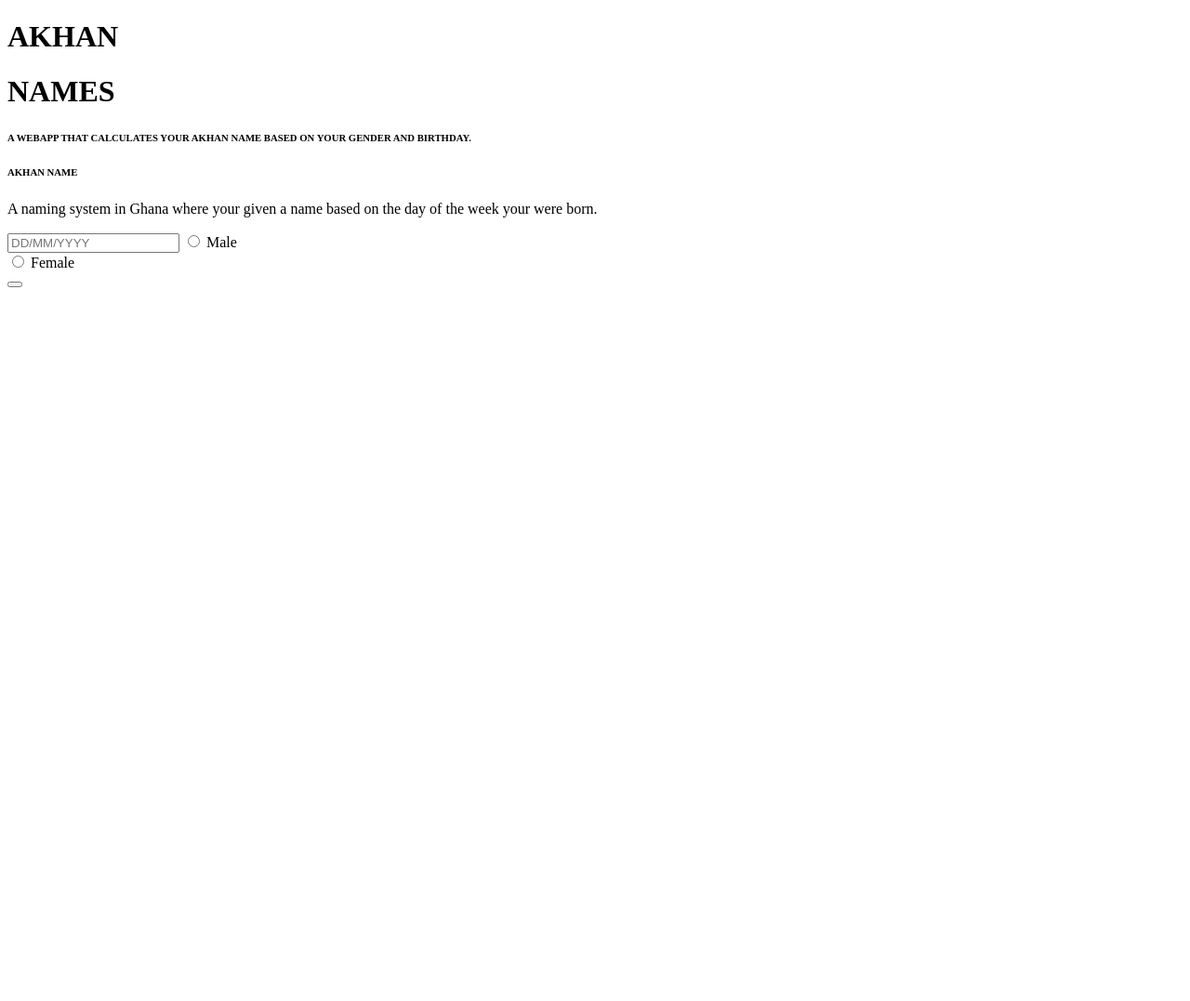
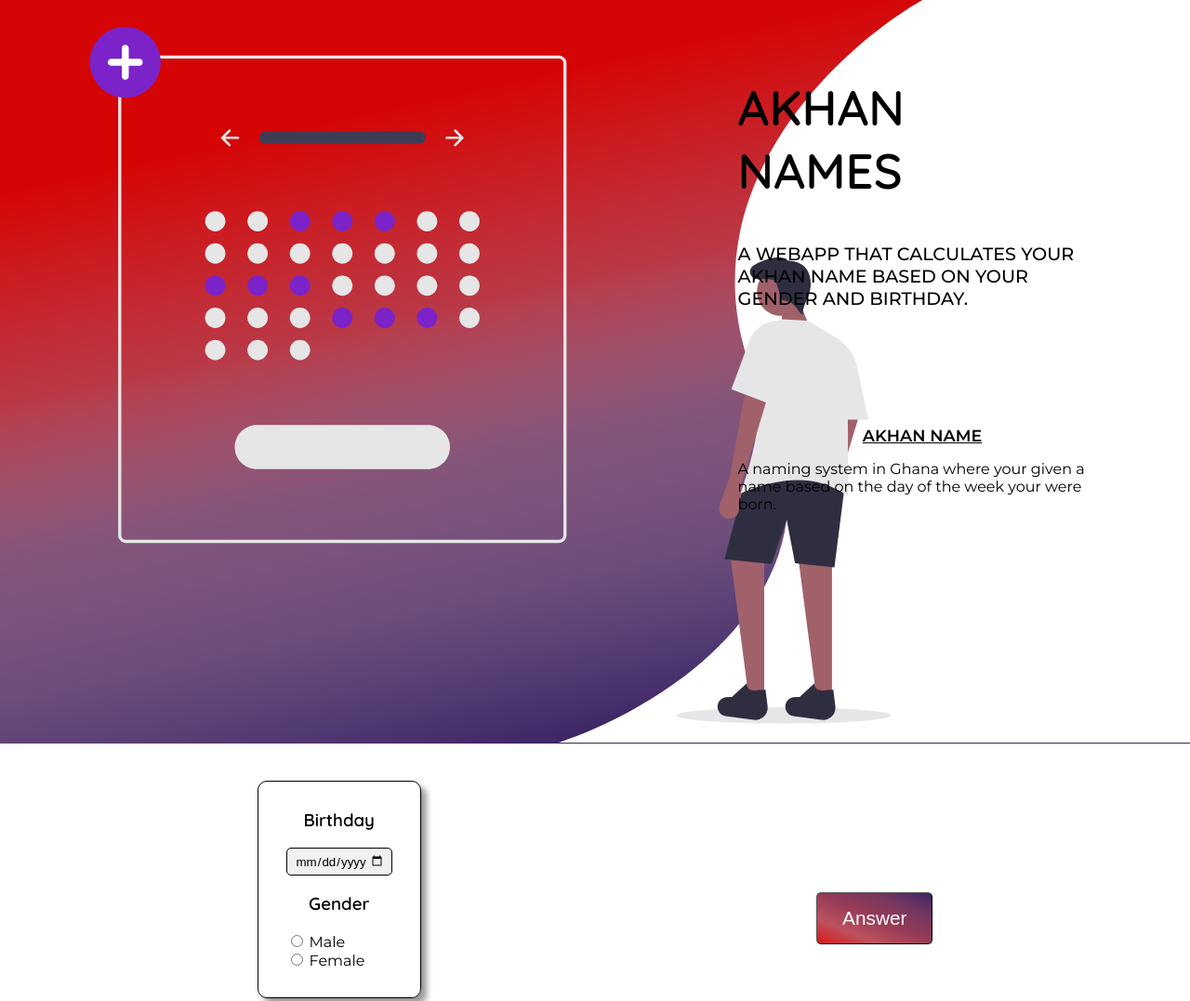
Before and after one commit to reilly-codes/Akhan-WA, a website: page index.html in a window 1280 px wide. Shown: the top 1077 px of the page at 93% size. Before the commit the page ends 800 px from the top, so only its background shows below. Drawn offline with Linux system fonts and the light colour scheme.

Commit message:
CSS finished

```diff
--- /dev/null
+++ b/css/style.css
@@ -0,0 +1,124 @@
+html {
+  padding: 0;
+  margin: 0;
+}
+
+body {
+  width: 100%;
+  padding: 0;
+  margin: 0;
+  position: relative;
+}
+
+body .hero {
+  height: 100vh;
+  background: url(../images/Hero-Section.svg);
+  background-repeat: no-repeat;
+  background-size: cover;
+}
+
+body .hero .description {
+  position: absolute;
+  padding-left: 62%;
+  padding-right: 7%;
+  padding-top: 10vh;
+}
+
+body .hero .description .identity h1 {
+  font-family: "Quicksand", sans-serif;
+  font-size: 3.3rem;
+  margin: 2px 0;
+  font-weight: 600;
+}
+
+body .hero .description .identity h6 {
+  font-family: "Montserrat", sans-serif;
+  font-size: 1.2rem;
+  font-weight: 500;
+}
+
+body .hero .description .explanation {
+  padding-top: 5vh;
+}
+
+body .hero .description .explanation h6 {
+  font-family: "Montserrat", sans-serif;
+  font-weight: 600;
+  text-decoration: underline;
+  font-size: 1.1rem;
+  margin-bottom: 5px;
+  text-align: center;
+}
+
+body .hero .description .explanation p {
+  font-family: "Montserrat", sans-serif;
+  font-weight: 400;
+  font-size: 1rem;
+}
+
+body .action-area {
+  padding: 5vh 5%;
+  display: -webkit-box;
+  display: -ms-flexbox;
+  display: flex;
+  -webkit-box-orient: horizontal;
+  -webkit-box-direction: normal;
+      -ms-flex-direction: row;
+          flex-direction: row;
+  -ms-flex-pack: distribute;
+      justify-content: space-around;
+  position: relative;
+}
+
+body .action-area .form form {
+  -webkit-box-sizing: border-box;
+          box-sizing: border-box;
+  -webkit-box-shadow: 6px 6px 6px rgba(0, 0, 0, 0.4);
+          box-shadow: 6px 6px 6px rgba(0, 0, 0, 0.4);
+  border-radius: 10px;
+  border: solid;
+  border-color: #000;
+  border-width: .5px;
+  padding: 10px 30px 30px 30px;
+}
+
+body .action-area .form form h3 {
+  text-align: center;
+  font-family: "Quicksand", sans-serif;
+  font-weight: 600;
+}
+
+body .action-area .form form input[type=date] {
+  -webkit-box-sizing: border-box;
+          box-sizing: border-box;
+  border-radius: 5px;
+  text-align: center;
+  font-family: sans-serif;
+  background: #f1f1f1;
+  border: solid;
+  border-width: .5px;
+  padding: 5px 7px;
+}
+
+body .action-area .form form label {
+  font-family: "Montserrat", sans-serif;
+  font-weight: 400;
+  font-size: 1rem;
+}
+
+body .action-area .button {
+  padding-top: 15vh;
+}
+
+body .action-area .button button {
+  background-image: -webkit-gradient(linear, right top, left bottom, from(#3D2564), color-stop(#641d4be0), color-stop(#851637d3), color-stop(#a80f21b4), to(#d40505ea));
+  background-image: linear-gradient(to bottom left, #3D2564, #641d4be0, #851637d3, #a80f21b4, #d40505ea);
+  padding: 15px 27px;
+  border-width: .5px;
+  border-radius: 5px;
+  -webkit-box-sizing: border-box;
+          box-sizing: border-box;
+  font-size: 1.3rem;
+  color: #fff;
+}
+/*# sourceMappingURL=style.css.map */
--- a/index.html
+++ b/index.html
@@ -6,10 +6,12 @@
     <meta name="viewport" content="width=device-width, initial-scale=1.0">
     <title>Akhan Names</title>
     <link rel="stylesheet" href="css/style.css">
+    <link href="https://fonts.googleapis.com/css2?family=Montserrat:wght@400;500;600&family=Quicksand:wght@400;500;600&display=swap" rel="stylesheet">
 </head>
 
 <body>
     <div class="hero">
+        <div class="description">
             <div class="identity">
                 <h1>AKHAN</h1>
                 <h1>NAMES</h1>
@@ -20,11 +22,15 @@
                 <P>A naming system in Ghana where your given a name based on the day of the week your were born.</P>
             </div>
         </div>
+    </div>
 
     <div class="action-area">
         <div class="form">
             <form method="post">
-                <input type="text" name="date" class="dob" id="dateOfBirth" placeholder="DD/MM/YYYY">
+                <h3>Birthday</h3>
+                <input type="date" name="date" class="dob" id="dateOfBirth" placeholder="DD/MM/YYYY" min="1960-01-01" max="2020-12-31">
+                <br>
+                <h3>Gender</h3>
                 <input type="radio" id="male" name="gender" value="male" class="radio-male">
                 <label for="male">Male</label><br>
                 <input type="radio" id="female" name="gender" value="female" class="radio-female">
@@ -32,7 +38,8 @@
             </form>
         </div>
         <div class="button">
-            <button class="submit-btn" id="submitDetails" onclick="submit()"></button>
+            <!--this button for generating the name-->
+            <button class="submit-btn" id="submitDetails" onclick="submit()">Answer</button>
         </div>
     </div>
 
```
Also changed, not shown: images/Hero-Section.svg (added), 1 other file. Lines whose indentation alone changed are shown as unchanged.
